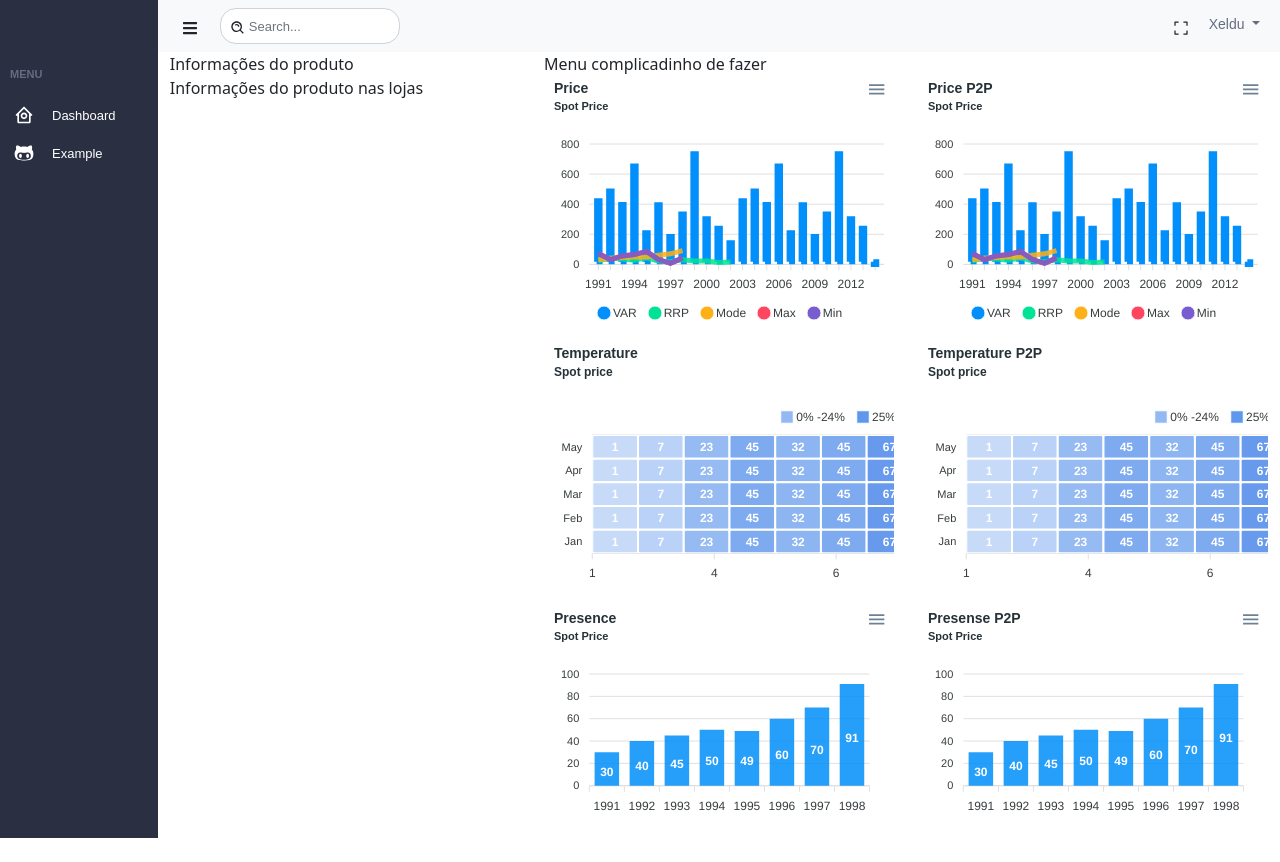
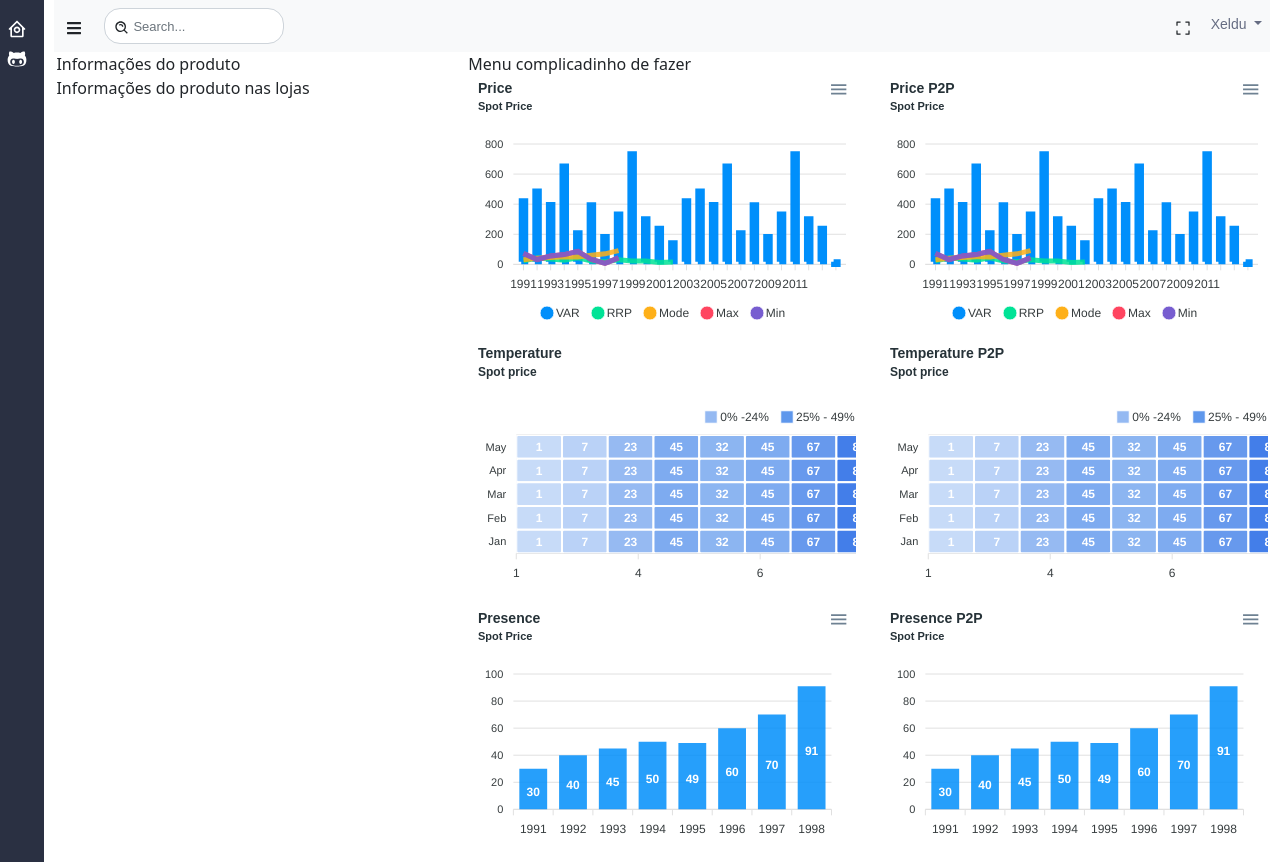
Before and after one commit to fekete1/Tracking-Trade-Project, a Next.js app: page /dashboard in a window 1280 px wide. Before the commit the page ends 838 px from the top, so only its background shows below. Built offline with nearby package versions, Linux system fonts and the light colour scheme.

Commit message:
Fixação do Side Menu utilizando position fixed na ul

```diff
--- a/src/components/HeatMapChart.tsx
+++ b/src/components/HeatMapChart.tsx
@@ -41,8 +41,6 @@ export function HeatMapChart({ chartTitle }: HeatMapChartProps) {
         },
         title: {
             text: chartTitle,
-            align: 'left',
-            float: true,
             style: {
                 fontSize: '14px',
                 fontWeight: 600,
@@ -52,7 +50,6 @@ export function HeatMapChart({ chartTitle }: HeatMapChartProps) {
         },
         subtitle: {
             text: 'Spot price',
-            align: 'left',
             offsetY: 20,
             style: {
                 fontSize: '12px',
@@ -105,10 +102,8 @@ export function HeatMapChart({ chartTitle }: HeatMapChartProps) {
         ],
     }
     return (
-        <>
-            <div className="graphic-container">
-                <Chart options={options} series={series.series} type="heatmap" width="800px" height="250px" />
-            </div>
-        </>
+        <div className="graphic-container">
+            <Chart options={options} series={series.series} type="heatmap" width="800px" height="250px" />
+        </div>
     )
 }
--- a/src/components/SideMenu.tsx
+++ b/src/components/SideMenu.tsx
@@ -18,7 +18,7 @@ export function SideMenu({ children }: SideMenuProps) {
     return (
         <>
             <div id="sidebar-main-container">
-                <nav className="sidebar">
+                <nav className={sideMenuIsOpen ? 'sidebar sidebar-expanded' : 'sidebar sidebar-compressed'}>
                     <ul>
                         <span className="menu-label">menu</span>
                         {SidebarData.map((item, index) => {
--- a/src/components/TopMenu.tsx
+++ b/src/components/TopMenu.tsx
@@ -12,8 +12,8 @@ export function TopMenu() {
 
     return (
         <>
-            <Navbar bg="light" sticky="top" id="topmenu-main-container">
-                <Container className="d-flex">
+            <Navbar bg="light" sticky="top" id="top-menu-main-container">
+                <div className="top-menu-content">
                     <div className="search-section">
                         <button type="button" className="btn btn-expand-sidebar">
                             <FaBars />
@@ -43,7 +43,7 @@ export function TopMenu() {
                             </Nav>
                         </Navbar.Collapse>
                     </div>
-                </Container>
+                </div>
             </Navbar>
         </>
     )
--- a/src/pages/dashboard.tsx
+++ b/src/pages/dashboard.tsx
@@ -28,29 +28,29 @@ const Dashboard: NextPage = () => {
                             <Col className="products-charts" xs={12} md={6} lg={8}>
                                 <div>Menu complicadinho de fazer</div>
                                 <Row xs={1} md={1} lg={2}>
-                                    <Col>
+                                    <Col className="center-y">
                                         <LineChart chartTitle="Price" />
                                     </Col>
-                                    <Col>
+                                    <Col className="center-y">
                                         <LineChart chartTitle="Price P2P" />
                                     </Col>
                                 </Row>
 
                                 <Row xs={1} md={1} lg={2}>
-                                    <Col>
+                                    <Col className="center-y">
                                         <HeatMapChart chartTitle="Temperature" />
                                     </Col>
-                                    <Col>
+                                    <Col className="center-y">
                                         <HeatMapChart chartTitle="Temperature P2P" />
                                     </Col>
                                 </Row>
 
                                 <Row xs={1} md={1} lg={2}>
-                                    <Col>
+                                    <Col className="center-y">
                                         <BarChart chartTitle="Presence" />
                                     </Col>
-                                    <Col>
-                                        <BarChart chartTitle="Presense P2P" />
+                                    <Col className="center-y">
+                                        <BarChart chartTitle="Presence P2P" />
                                     </Col>
                                 </Row>
                             </Col>
--- a/src/styles/dashboard.scss
+++ b/src/styles/dashboard.scss
@@ -1,3 +1,8 @@
 $side-menu-color:#2a3042;
 $bg-primary-color: #FFF;
 $bg-auxiliar-color: #f3f3f8;
+
+.justify-content-center{
+    display:flex;
+    justify-content: center;
+}
--- a/src/styles/sidemenu.scss
+++ b/src/styles/sidemenu.scss
@@ -8,15 +8,26 @@ $bg-auxiliar-color: #f3f3f8;
     margin:0;
     padding: 0;
 
+
+
     .sidebar{
         background:$side-menu-color;
         color: $bg-primary-color;
         min-height: 100vh;
         max-height:100%;
+
+        ul{
+            position: sticky;
+            top:0;
+        }
+
+    }
+
+    .sidebar-expanded{
         width: 180px;
 
         ul {
-            padding-left: 10px;
+            padding-left:0px;
             padding-top: 60px;
 
             .menu-label{
@@ -26,12 +37,20 @@ $bg-auxiliar-color: #f3f3f8;
 
                 display: inline-block;
                 margin-bottom: 14px;
+                padding-left: 10px;
+                border-right: 4px solid transparent;
             }
 
+            li{
+                padding: 4px 0 4px 10px;
+                transition: 0.2s cubic-bezier(0.6, -0.28, 0.735, 0.045);
 
+                &:hover{
+                    border-right: 4px solid $bg-primary-color;
+                    transition: 0.2s cubic-bezier(0.6, -0.28, 0.735, 0.045);
+                    background: rgba(0, 0, 0, 0.2);
+                }
 
-            li{
-                padding: 4px;
             }
 
             li a{
@@ -48,9 +67,40 @@ $bg-auxiliar-color: #f3f3f8;
                 .page-title{
                     font: 500 13px Sans-serif;
                 }
-
             }
         }
+    }
+
+    .sidebar-compressed{
+        width:46px;
+
+        .menu-label{
+            display:none;
+            overflow: hidden;
+        }
+        .page-title{
+            display:none;
+            overflow: hidden;
+        }
+
+        ul{
+            padding-left:0;
+            padding-top: 12px;
+            display:flex;
+            flex-direction: column;
+            align-items: center;
+
+            li a{
+                color: $bg-primary-color;
+                text-decoration: none;
+                width: 100%;
+
+                .page-icon{
+                    font-size:20px;
+                }
+            }
+        }
+
     }
     .children{
         width: 100%;
--- a/src/styles/topmenu.scss
+++ b/src/styles/topmenu.scss
@@ -4,11 +4,21 @@ $bg-primary-color: #FFF;
 $bg-auxiliar-color: #f3f3f8;
 
 
-#topmenu-main-container{
+#top-menu-main-container{
+    margin-right:10px;
+    margin-left:10px;
+
+    .top-menu-content{
+        width: 100%;
+        display:flex;
+        justify-content: space-between;
+
+    }
 
     .search-section{
         display:flex;
         gap:10px;
+
 
         form{
             display:flex;
```
